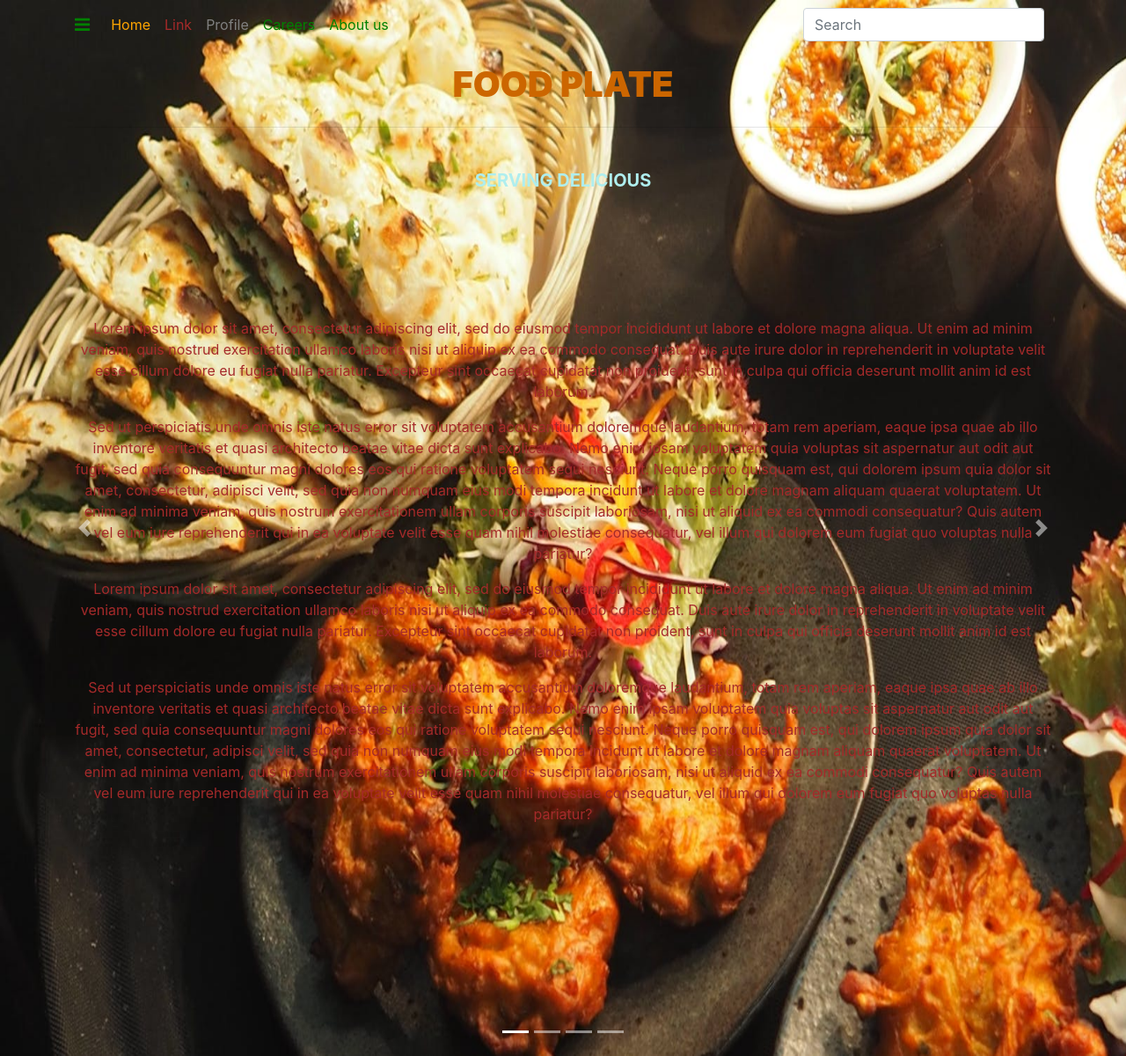
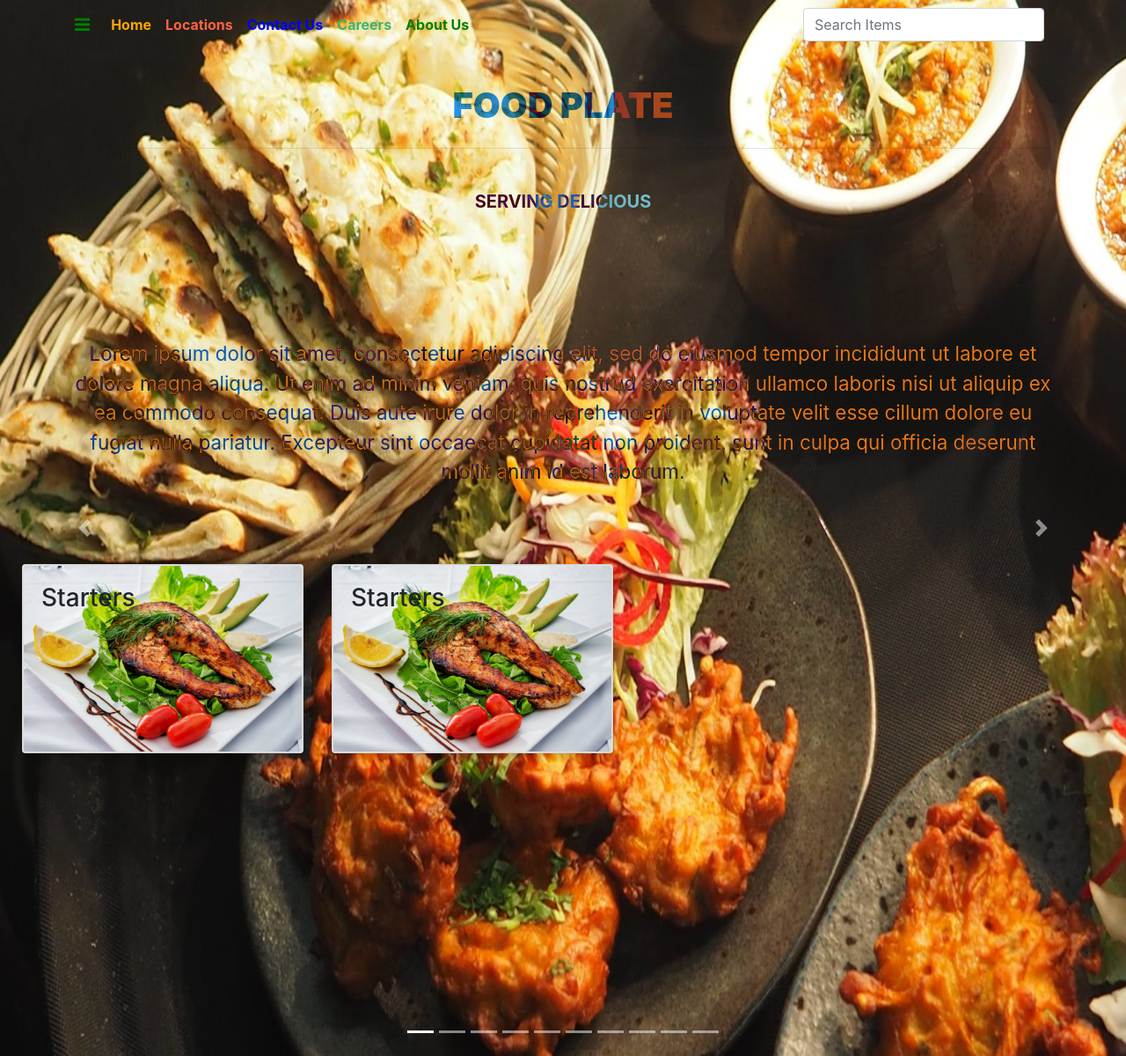
Before and after one commit to Dassaayan/Django-code, a Django app: a page that uses web_design_commercial_project/web_design/Templates/web_design/base.html in a window 1280 px wide. Shown: the whole page at 88% size. Run offline with Django 3.2, Linux system fonts and the light colour scheme; some libraries are stand-ins or nearby versions.

Commit message:
#3 edited base.html

```diff
--- a/web_design_commercial_project/web_design/Templates/web_design/base.html
+++ b/web_design_commercial_project/web_design/Templates/web_design/base.html
@@ -1,8 +1,9 @@
 <!DOCTYPE html>
 <html lang="en">
 <head>
+    {% load static %}
     <meta charset="utf-8">
-    <meta name="viewport" content="width=device-width, initial-scale=1.0">
+    <meta name="viewport" content="width=device-width, initial-scale=1  maximum-scale=1">
     <meta http-equiv="X-UA-Compatible" content="ie=edge">
     <title>Dashboard</title>
     <link rel="stylesheet" href="https://maxcdn.bootstrapcdn.com/bootstrap/4.4.1/css/bootstrap.min.css">
@@ -11,6 +12,7 @@
 </head>
 <body>
     <header>
+          <link rel="stylesheet" type="text/css" src="{% static 'images_sliding/sliding_images.css'%}">
           <!--Navbar-->
           <nav class="navbar navbar-expand-lg navbar-dark fixed-top scrolling-navbar">
             <div class="container">
@@ -23,81 +25,85 @@
               <div class="collapse navbar-collapse" id="navbarSupportedContent-7">
                 <ul class="navbar-nav mr-auto">
                   <li class="nav-item active">
-                    <a class="nav-link" href="#" style="color: orange">Home <span class="sr-only">(current)</span></a>
+                    <a class="nav-link" href="#" style="color: orange"><strong>Home</strong><span class="sr-only">(current)</span></a>
                   </li>
                   <li class="nav-item">
-                    <a class="nav-link" href="#" style="color: brown">Link</a>
+                    <a class="nav-link" href="#" style="color: tomato"><strong>Locations</strong></a>
                   </li>
                   <li class="nav-item">
-                    <a class="nav-link" href="#" style="color: grey">Profile</a>
+                    <a class="nav-link" href="#" style="color: blue"><strong>Contact Us</strong></a>
                   </li>
                   <li class="nav-item">
-                    <a class="nav-link" href="#" style="color: green">Careers</a>
+                    <a class="nav-link" href="#" style="color: mediumseagreen"><strong>Careers</strong></a>
                   </li>
                   <li class="nav-item">
-                    <a class="nav-link" href="#" style="color: green">About us</a>
+                    <a class="nav-link" href="#" style="color: green"><strong>About Us</strong></a>
                   </li>
                 </ul>
                 <form class="form-inline">
                   <div class="md-form my-0">
-                    <input class="form-control mr-sm-2" type="text" placeholder="Search" aria-label="Search">
+                    <input class="form-control mr-sm-2" type="text" placeholder="Search Items" aria-label="Search" style="color: solid violet">
                   </div>
                 </form>
               </div>
             </div>
           </nav>
           <!-- Full Page Intro -->
-            {% load static %}
           <!--HTML Code-->
           <!-- Slideshow Container Div -->
-            <div id="GFG" class="carousel slide" data-ride="carousel">
+          {% block content %}
+          <div id="GFG" class="carousel slide" data-ride="carousel" data_interval="2000">
               <ul class="carousel-indicators">
                   <li data-target="#GFG" data-slide-to="0" class="active"></li>
                   <li data-target="#GFG" data-slide-to="1"></li>
                   <li data-target="#GFG" data-slide-to="2"></li>
                   <li data-target="#GFG" data-slide-to="3"></li>
+                  <li data-target="#GFG" data-slide-to="4"></li>
+                  <li data-target="#GFG" data-slide-to="5"></li>
+                  <li data-target="#GFG" data-slide-to="6"></li>
+                  <li data-target="#GFG" data-slide-to="7"></li>
+                  <li data-target="#GFG" data-slide-to="8"></li>
+                  <li data-target="#GFG" data-slide-to="9"></li>
               </ul>
 
               <!-- The slideshow -->
               <div class="carousel-inner">
                   <div class="carousel-item active">
-                        <img src= "{% static 'images_sliding/chicken_pakora.jpeg' %}"
-                        alt="GFG" width="1500" height="1200">
+                      <img src= "{% static 'images_sliding/chicken_pakora.jpeg' %}" class="img-responsive"
+                      alt="chicken_pakora" width="1500" height="1200">
                   </div>
                   <div class="carousel-item">
-                        <img src= "{% static 'images_sliding/margarita marinated flank steak tacos.jpeg' %}"
-                        alt="GFG" width="1500" height="1200">
+                      <img src= "{% static 'images_sliding/margarita marinated flank steak tacos.jpeg' %}" class="img-responsive" alt="margarita marinated flank steak" width="1500" height="1200">
                   </div>
                   <div class="carousel-item">
-                        <img src= "{% static 'images_sliding/prawns.jpeg' %}"
-                        alt="GFG" width="1500" height="1200">
+                      <img src= "{% static 'images_sliding/prawns.jpeg' %}" class="img-responsive"
+                      alt="prawns" width="1500" height="1200">
                   </div>
                   <div class="carousel-item">
-                        <img src= "{% static 'images_sliding/margarita marinated flank steak tacos.jpeg' %}"
-                        alt="GFG" width="1500" height="1200">
+                      <img src= "{% static 'images_sliding/margarita marinated flank steak tacos.jpeg' %}" class="img-responsive" alt="margarita marinated flank steak tacos" width="1500" height="1200">
                   </div>
                   <div class="carousel-item">
-                        <img src= "{% static 'images_sliding/Meal with salmon and zucchini.jpeg' %}"
-                        alt="GFG" width="1500" height="1200">
+                      <img src= "{% static 'images_sliding/Meal with salmon and zucchini.jpeg' %}" class="img-responsive"
+                      alt="Meal with salmon and zucchini" width="1500" height="1200">
                   </div>
                   <div class="carousel-item">
-                        <img src= "{% static 'images_sliding/Friends eating lunch in diner.jpeg' %}"
-                        alt="GFG" width="1500" height="1200">
+                      <img src= "{% static 'images_sliding/Friends eating lunch in diner.jpeg' %}" class="img-responsive"
+                      alt="Friends eating lunch in diner" width="1500" height="1200">
                   </div>
                   <div class="carousel-item">
-                        <img src= "{% static 'images_sliding/chicken_rice.jpeg' %}"
-                        alt="GFG" width="1500" height="1200">
+                      <img src= "{% static 'images_sliding/chicken_rice.jpeg' %}" class="img-responsive"
+                      alt="chicken_rice" width="1500" height="1200">
                   </div>
                   <div class="carousel-item">
-                        <img src= "{% static 'images_sliding/eggs.jpeg' %}"
-                        alt="GFG" width="1500" height="1200">
+                      <img src= "{% static 'images_sliding/eggs.jpeg' %}" class="img-responsive"
+                      alt="eggs" width="1500" height="1200">
                   </div>
                   <div class="carousel-item">
-                        <img src= "{% static 'images_sliding/fish_fry.jpeg' %}"
-                        alt="GFG" width="1500" height="1200">
+                      <img src= "{% static 'images_sliding/fish_fry.jpeg' %}" class="img-responsive"
+                      alt="fish_fry" width="1500" height="1200">
                   </div>
                   <br>
-
+                  <br>
                   <div class="mask rgba-black-light align-items-center">
                     <!-- Content -->
                     <div class="container">
@@ -105,20 +111,15 @@
                       <div class="row">
                         <!--Grid column-->
                         <div class="col-md-12 mb-4 white-text text-center">
-                            <h1 class="h1-reponsive white-text text-uppercase font-weight-bold mb-0 pt-md-5 pt-5 wow fadeInDown" data-wow-delay="0.3s" style="color: #CC6600"><strong>Food Plate</strong></h1>
+                          <h1 class="h1-reponsive white-text text-uppercase font-weight-bold mb-0 pt-md-5 pt-5 wow fadeInDown" data-wow-delay="0.3s" style="color: #CC6600; mix-blend-mode: difference;"><strong>Food Plate</strong></h1>
                           <hr class="hr-light my-4 wow fadeInDown" data-wow-delay="0.4s"><br>
-                            <h5 class="text-uppercase mb-4 white-text wow fadeInDown" data-wow-delay="0.4s" style="color: #afeeee"><strong>Serving Delicious</strong></h5><br>
+                          <h5 class="text-uppercase mb-4 white-text wow fadeInDown" data-wow-delay="0.4s" style="color: #afeeee;mix-blend-mode: difference;"><strong>Serving Delicious</strong></h5><br>
 <!--                             <a class="btn btn-outline-white wow fadeInDown" data-wow-delay="0.4s" style="color: green">Careers</a>
                           <a class="btn btn-outline-white wow fadeInDown" data-wow-delay="0.4s" style="color: green">About us</a> -->
                         </div>
-                          <!--Grid column-->
                       </div>
-                        <!--Grid row-->
                     </div>
-                      <!-- Content -->
                   </div>
-                    <!-- Mask & flexbox options-->
-                    <!-- Main navigation -->
                   <!--Main Layout-->
                   <br>
                   <main>
@@ -126,17 +127,59 @@
                       <!--Grid row-->
                       <div class="row py-5">
                         <!--Grid column-->
-                          <div class="col-md-12 text-center" style="color: brown">
+                        <div class="col-md-12 text-center" style="color: #FF8C00; margin: 0; z-index: 1; position: relative;
+                           text-shadow: 0 1px 0 black; font-size: 140%; mix-blend-mode: difference; color-adjust: economy;">
                           <p>Lorem ipsum dolor sit amet, consectetur adipiscing elit, sed do eiusmod tempor incididunt ut labore et dolore magna aliqua. Ut enim ad minim veniam, quis nostrud exercitation ullamco laboris nisi ut aliquip ex ea commodo consequat. Duis aute irure dolor in reprehenderit in voluptate velit esse cillum dolore eu fugiat nulla pariatur. Excepteur sint occaecat cupidatat non proident, sunt in culpa qui officia deserunt mollit anim id est laborum.</p>
-                            <p>Sed ut perspiciatis unde omnis iste natus error sit voluptatem accusantium doloremque laudantium, totam rem aperiam, eaque ipsa quae ab illo inventore veritatis et quasi architecto beatae vitae dicta sunt explicabo. Nemo enim ipsam voluptatem quia voluptas sit aspernatur aut odit aut fugit, sed quia consequuntur magni dolores eos qui ratione voluptatem sequi nesciunt. Neque porro quisquam est, qui dolorem ipsum quia dolor sit amet, consectetur, adipisci velit, sed quia non numquam eius modi tempora incidunt ut labore et dolore magnam aliquam quaerat voluptatem. Ut enim ad minima veniam, quis nostrum exercitationem ullam corporis suscipit laboriosam, nisi ut aliquid ex ea commodi consequatur? Quis autem vel eum iure reprehenderit qui in ea voluptate velit esse quam nihil molestiae consequatur, vel illum qui dolorem eum fugiat quo voluptas nulla pariatur?</p>
-                            <p>Lorem ipsum dolor sit amet, consectetur adipiscing elit, sed do eiusmod tempor incididunt ut labore et dolore magna aliqua. Ut enim ad minim veniam, quis nostrud exercitation ullamco laboris nisi ut aliquip ex ea commodo consequat. Duis aute irure dolor in reprehenderit in voluptate velit esse cillum dolore eu fugiat nulla pariatur. Excepteur sint occaecat cupidatat non proident, sunt in culpa qui officia deserunt mollit anim id est laborum.</p>
-                            <p>Sed ut perspiciatis unde omnis iste natus error sit voluptatem accusantium doloremque laudantium, totam rem aperiam, eaque ipsa quae ab illo inventore veritatis et quasi architecto beatae vitae dicta sunt explicabo. Nemo enim ipsam voluptatem quia voluptas sit aspernatur aut odit aut fugit, sed quia consequuntur magni dolores eos qui ratione voluptatem sequi nesciunt. Neque porro quisquam est, qui dolorem ipsum quia dolor sit amet, consectetur, adipisci velit, sed quia non numquam eius modi tempora incidunt ut labore et dolore magnam aliquam quaerat voluptatem. Ut enim ad minima veniam, quis nostrum exercitationem ullam corporis suscipit laboriosam, nisi ut aliquid ex ea commodi consequatur? Quis autem vel eum iure reprehenderit qui in ea voluptate velit esse quam nihil molestiae consequatur, vel illum qui dolorem eum fugiat quo voluptas nulla pariatur?</p>
                         </div>
                           <!--Grid column-->
                       </div>
                         <!--Grid row-->
                     </div>
                   </main>
+                  <br>
+                  <div class="row">
+<!--                     <div class="card-group" style="width: 10rem; left: 40px; position: relative; flex: 1"> -->
+                    <div class="column" style="width: 22rem; text-align: justify-all;">
+                      <div class="card" style="box-shadow: 0 4px 8px 0 rgba(0, 0, 0, 0.2);
+                                width: 20rem; position: relative; left: 40px; background-color: #f1f1f1;">
+                        <div class="card text-black">
+                          <img class="card-img-top" src="{% static 'images_sliding/fish_fry.jpeg' %}" alt="Card image">
+                          <div class="card-img-overlay" >
+                            <h3 class="card-title">Starters</h3>
+                            <a href="#" class="card-link" data-target="#starters"></a>
+                          </div>
+                        </div>
+                      </div>
+                    </div>
+                    <div class="column" style="width: 22rem;">
+                      <div class="card" style="box-shadow: 0 4px 8px 0 rgba(0, 0, 0, 0.2);
+                                width: 20rem; position: relative; left: 40px; background-color: #f1f1f1;">
+                        <div class="card text-black">
+                          <img class="card-img-top" src="{% static 'images_sliding/fish_fry.jpeg' %}" alt="Card image">
+                          <div class="card-img-overlay" >
+                            <h3 class="card-title">Starters</h3>
+                            <a href="#" class="card-link" data-target="#starters"></a>
+                          </div>
+                        </div>
+                      </div>
+                    </div>
+<!--                         <div class="card text-black">
+                          <img class="card-img-top" src="{% static 'images_sliding/fish_fry.jpeg' %}" alt="Card image">
+                          <div class="card-img-overlay" >
+                            <h3 class="card-title">Starters</h3>
+                            <a href="#" class="card-link" data-target="#starters"></a>
+                          </div>
+                        </div>
+                        <div class="card text-black">
+                          <img class="card-img-top" src="{% static 'images_sliding/fish_fry.jpeg' %}" alt="Card image">
+                          <div class="card-img-overlay" >
+                            <h3 class="card-title">Starters</h3>
+                            <a href="#" class="card-link" data-target="#starters"></a>
+                          </div>
+                        </div>
+                      </div>
+                    </div> -->
+                  </div>
               </div>
               <a class="carousel-control-prev" href="#GFG" data-slide="prev">
                 <span class="carousel-control-prev-icon"></span>
@@ -145,6 +188,7 @@
                 <span class="carousel-control-next-icon"></span>
               </a>
           </div>
+          {% endblock %}
     </header>
 
     <script src="https://code.jquery.com/jquery-3.4.1.slim.min.js" integrity="sha384-J6qa4849blE2+poT4WnyKhv5vZF5SrPo0iEjwBvKU7imGFAV0wwj1yYfoRSJoZ+n" crossorigin="anonymous"></script>
```
Also changed, not shown: web_design_commercial_project/web_design/static/sliding_images.css (added, +136 -0 lines). Lines whose indentation alone changed are shown as unchanged.
